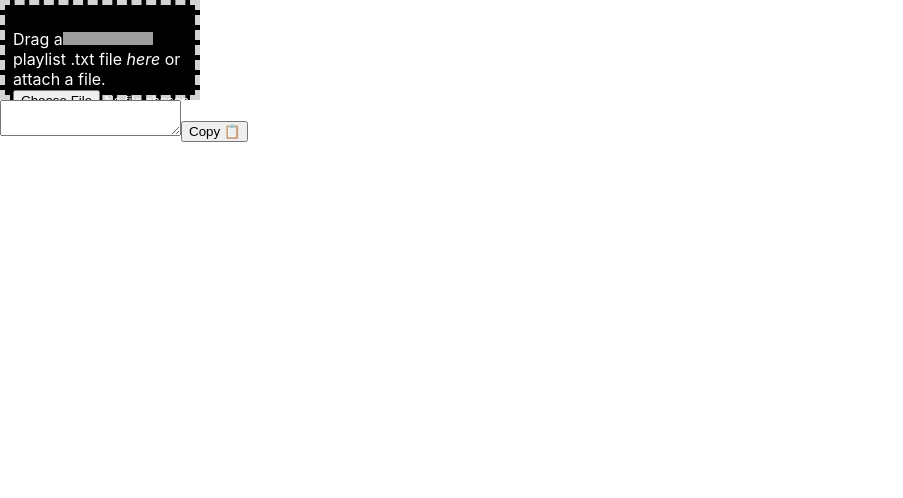
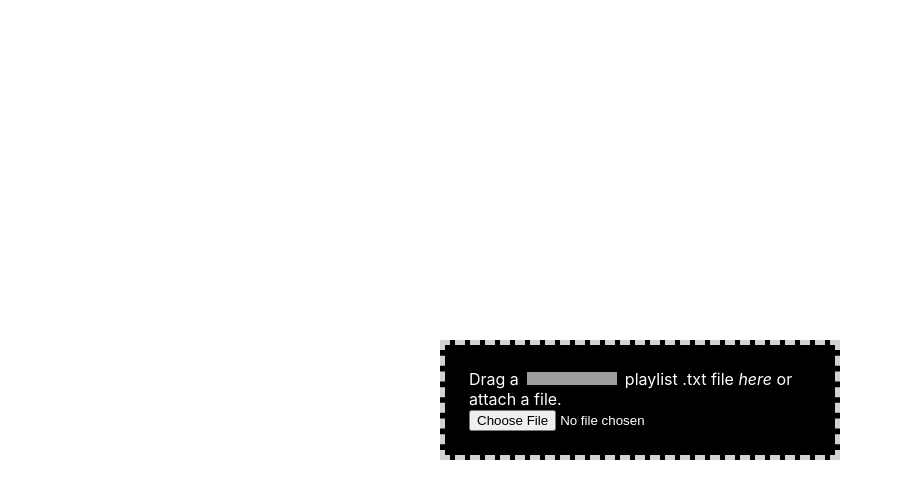
Before and after one commit to tommyhobbs/trackidme, a Next.js app: page / in a window 1280 px wide. Shown: the top 498 px of the page, without its empty margins (0-903 px from the left). Built offline with nearby package versions, Linux system fonts and the light colour scheme; grey boxes are pictures that could not be loaded.

Commit message:
WIP broken :(

```diff
--- a/pages/index.js
+++ b/pages/index.js
@@ -1,69 +1,28 @@
-import Head from "next/head";
-import styles from "../styles/Home.module.css";
-import { useEffect, useState } from "react";
+import Head from "next/head"
+import styles from "../styles/Home.module.css"
+import { useEffect, useRef, useState } from "react"
 
 export default function Home() {
-  const [outputText, setOutputText] = useState("");
-  const [selections, setSelections] = useState([]);
-  const [inputContent, setInputContent] = useState("");
-  const [infos, setInfos] = useState([]);
-  const [reader, setReader] = useState({});
+  const [reader, setReader] = useState({})
+  const [inputContent, setInputContent] = useState("")
+  const [infos, setInfos] = useState([])
+  const [selections, setSelections] = useState([])
+  const [outputText, setOutputText] = useState("")
+  const dropZoneRef = useRef(null)
 
   useEffect(() => {
-    const reader = new FileReader();
-    reader.addEventListener("load", (e) => setInputContent(e.target.result));
-    setReader(reader);
+    const reader = new FileReader()
+    reader.addEventListener("load", (e) => setInputContent(e.target.result))
+    setReader(reader)
     if (window?.localStorage.getItem("selections")) {
-      setSelections(JSON.parse(window.localStorage.getItem("selections")));
+      setSelections(JSON.parse(window.localStorage.getItem("selections")))
       console.log(
         `Loaded ${selections.length} preferences from browser storage`
-      );
+      )
     }
-  }, []);
+  }, [])
 
   useEffect(() => {
-    insertOptions();
-    printOutput();
-  }, [inputContent]);
-
-  useEffect(() => {
-    printOutput();
-  }, [selections]);
-
-  const setInfosStorage = (selections) => {
-    const selctionsString = JSON.stringify(selections);
-    window.localStorage.setItem("selections", selctionsString);
-  };
-
-  const dropHandler = (ev) => {
-    ev.preventDefault();
-    if (ev.dataTransfer.items) {
-      [...ev.dataTransfer.items].forEach((item, i) => {
-        if (item.kind === "file") {
-          reader.readAsText(file);
-        }
-      });
-    }
-    // dropZone.style["border"] = "5px dashed lightgrey"
-  };
-
-  const dragOverHandler = (ev) => {
-    dropZone.style["border"] = "5px solid lightgrey";
-    ev.preventDefault();
-  };
-
-  const dragLeaveHandler = (ev) => {
-    dropZone.style["border"] = "5px dashed lightgrey";
-    ev.preventDefault();
-  };
-
-  const changeHandler = (event) => {
-    // setFile()
-    // console.log({ file })
-    reader.readAsText(event.target?.files?.[0]);
-  };
-
-  const insertOptions = () => {
     setInfos(
       [
         ...inputContent
@@ -73,35 +32,49 @@ export default function Home() {
       ].map((match) => {
         const infoFromStorage = selections.find(
           (sel) => sel.name === match?.[0].replace("\t", "")
-        );
+        )
         return {
           name: match?.[0].replace("\t", ""),
           before: infoFromStorage?.before || "",
           after: infoFromStorage?.after || "",
-        };
+        }
       })
-    );
-  };
+    )
+  }, [inputContent])
+
+  useEffect(() => {
+    printOutput()
+  }, [selections])
+
+  const setInfosStorage = (selections) => {
+    const selectionsString = JSON.stringify(selections)
+    window.localStorage.setItem("selections", selectionsString)
+  }
+
+  const changeHandler = (event) => {
+    reader.readAsText(event.target?.files?.[0])
+  }
 
   const handleDelimiterChange = (e) => {
     setSelections(
       selections.map((selection) => {
         if (e.target.id.includes(selection.name)) {
           if (e.target.id.includes("before")) {
-            selection.before = e.target.value;
+            selection.before = e.target.value
           }
           if (e.target.id.includes("after")) {
-            selection.after = e.target.value;
+            selection.after = e.target.value
           }
         }
-        return selection;
+        return selection
       })
-    );
-    setInfosStorage(selections);
-    printOutput();
-  };
+    )
+    setInfosStorage(selections)
+    printOutput()
+  }
 
   const printOutput = () => {
+    console.log("printOutput()")
     const lines = inputContent
       .split("\n")
       .map((line) =>
@@ -109,7 +82,10 @@ export default function Home() {
           .replace(/\t\t\t/g, "\tempty\tempty\t ")
           .replace(/\t\t/g, "\tempty\t")
       )
-      .filter((line, i) => i !== 0 && line !== "");
+      .filter((line, i) => i !== 0 && line !== "")
+
+    console.log({ lines })
+    console.log({ infos })
     const columns = selections.map(({ name, before, after }) =>
       lines.map((line) => ({
         name: [...line.matchAll(/[^\t|\n]+/g)]?.[
@@ -118,10 +94,9 @@ export default function Home() {
         before,
         after,
       }))
-    );
-    console.log({ columns });
-
-    const tracks = [];
+    )
+    console.log({ columns })
+    const tracks = []
     for (let trackIndex = 0; trackIndex < columns[0]?.length; trackIndex++) {
       tracks.push(
         columns
@@ -130,53 +105,79 @@ export default function Home() {
               `${col[trackIndex].before}${col[trackIndex].name}${col[trackIndex].after}`
           )
           .join("")
-      );
-      console.log({ tracks });
+      )
     }
-    setOutputText(tracks.join("\n"));
-  };
+    setOutputText(tracks.join("\n"))
+  }
   const copyClickHandler = () => {
-    if (document.selection) {
-      const range = document.body.createTextRange();
-      range.moveToElementText(output);
-      range.select().createTextRange();
-      document.execCommand("copy");
-    } else if (window.getSelection) {
-      const range = document.createRange();
-      range.selectNode(output);
-      window.getSelection().addRange(range);
-      document.execCommand("copy");
-      alert(`Output for ${lines.length + 1} tracks copied to clipboard.`);
+    // if (document.selection) {
+    //   const range = document.body.createTextRange()
+    //   range.moveToElementText(output)
+    //   range.select().createTextRange()
+    //   document.execCommand("copy")
+    // } else if (window.getSelection) {
+    //   const range = document.createRange()
+    //   range.selectNode(output)
+    //   window.getSelection().addRange(range)
+    //   document.execCommand("copy")
+    //   alert(`Output for ${lines.length + 1} tracks copied to clipboard.`)
+    // }
   }
-  };
 
   return (
     <div className={styles.container}>
       <Head>
         <title>Track ID Me!</title>
-        <link rel="icon" href="/favicon.ico" />
+        <link rel='icon' href='/favicon.ico' />
       </Head>
 
       <main>
         <div
           className={styles.dropZone}
-          id="drop_zone"
-          onDrop={dropHandler}
-          onDragOver={dragOverHandler}
-          onDragLeave={dragLeaveHandler}
+          id='drop_zone'
+          ref={dropZoneRef}
+          style={
+            outputText
+              ? {}
+              : {
+                  position: "absolute",
+                  top: "50%",
+                  left: "50%",
+                  transform: "translate(-50%,-50%)",
+                }
+          }
+          onDrop={(e) => {
+            e.preventDefault()
+            if (e.dataTransfer.items) {
+              ;[...e.dataTransfer.items].forEach((item) => {
+                const file = item.getAsFile()
+                if (item.kind === "file") {
+                  reader.readAsText(file)
+                }
+              })
+            }
+            dropZoneRef.current.style["border"] = "5px dashed lightgrey"
+          }}
+          onDragOver={(e) => {
+            e.preventDefault()
+            dropZoneRef.current.style["border"] = "5px solid lightgrey"
+          }}
+          onDragLeave={(e) => {
+            e.preventDefault()
+            dropZoneRef.current.style["border"] = "5px dashed lightgrey"
+          }}
         >
-          <p>
+          <p className={styles.manual}>
             Drag a
             <img
-              loading="lazy"
-              decoding="async"
-              src="https://rekordbox.com/wp-content/themes/rekordbox/assets/img/2022/common/logo/rekordbox.svg"
-              alt="rekordbox"
-              width="90"
-              height="13"
+              src='https://rekordbox.com/wp-content/themes/rekordbox/assets/img/2022/common/logo/rekordbox.svg'
+              alt='rekordbox'
+              width='90'
+              height='13'
+              className={styles.rekordbox}
             />
-            playlist .txt file <i>here</i> or attach a file.{" "}
-            <input type="file" id="input" onChange={changeHandler} />
+            playlist .txt file <i>here</i> or attach a file.
+            <input type='file' id='input' onChange={changeHandler} />
           </p>
         </div>
         <div>
@@ -186,10 +187,12 @@ export default function Home() {
                 id={`before_${name}`}
                 defaultValue={before}
                 onChange={handleDelimiterChange}
+                rows={1}
+                cols={3}
               />
               <input
                 id={name}
-                type="checkbox"
+                type='checkbox'
                 checked={selections.map((s) => s.name).includes(name)}
                 onChange={(e) => {
                   if (e.target.checked) {
@@ -197,14 +200,13 @@ export default function Home() {
                       selections.map((s) => s.name).includes(name)
                         ? selections.filter((s) => s.name !== name)
                         : [...selections, { name, after: "", before: "" }]
-                    );
+                    )
                   } else {
-                    setSelections(selections.filter((s) => s.name !== name));
+                    setSelections(selections.filter((s) => s.name !== name))
                   }
-                  console.log({ selections });
                   if (inputContent) {
-                    setInfosStorage(selections);
-                    printOutput();
+                    setInfosStorage(selections)
+                    printOutput()
                   }
                 }}
               />
@@ -213,10 +215,13 @@ export default function Home() {
                 id={`after_${name}`}
                 defaultValue={after}
                 onChange={handleDelimiterChange}
+                rows={1}
+                cols={3}
               />
             </div>
           ))}
         </div>
+        {outputText ? (
           <div className={styles.result}>
             <textarea
               defaultValue={outputText}
@@ -228,6 +233,7 @@ export default function Home() {
             ></textarea>
             <button onClick={copyClickHandler}>Copy 📋</button>
           </div>
+        ) : null}
       </main>
 
       <style jsx global>{`
@@ -244,5 +250,5 @@ export default function Home() {
         }
       `}</style>
     </div>
-  );
+  )
 }
--- a/styles/Home.module.css
+++ b/styles/Home.module.css
@@ -3,10 +3,17 @@
   padding: 8px;
   border: 5px dashed lightgrey;
   background-color: black;
-  width: 200px;
-  height: 100px;
+  width: 400px;
 }
 
 .result {
   white-space: pre-line;
 }
+
+.rekordbox {
+  margin: 0 8px;
+}
+
+.manual {
+  margin: 16px;
+}
```
Also changed, not shown: styles/global.css (+2 -13 lines). Lines whose indentation alone changed are shown as unchanged.
